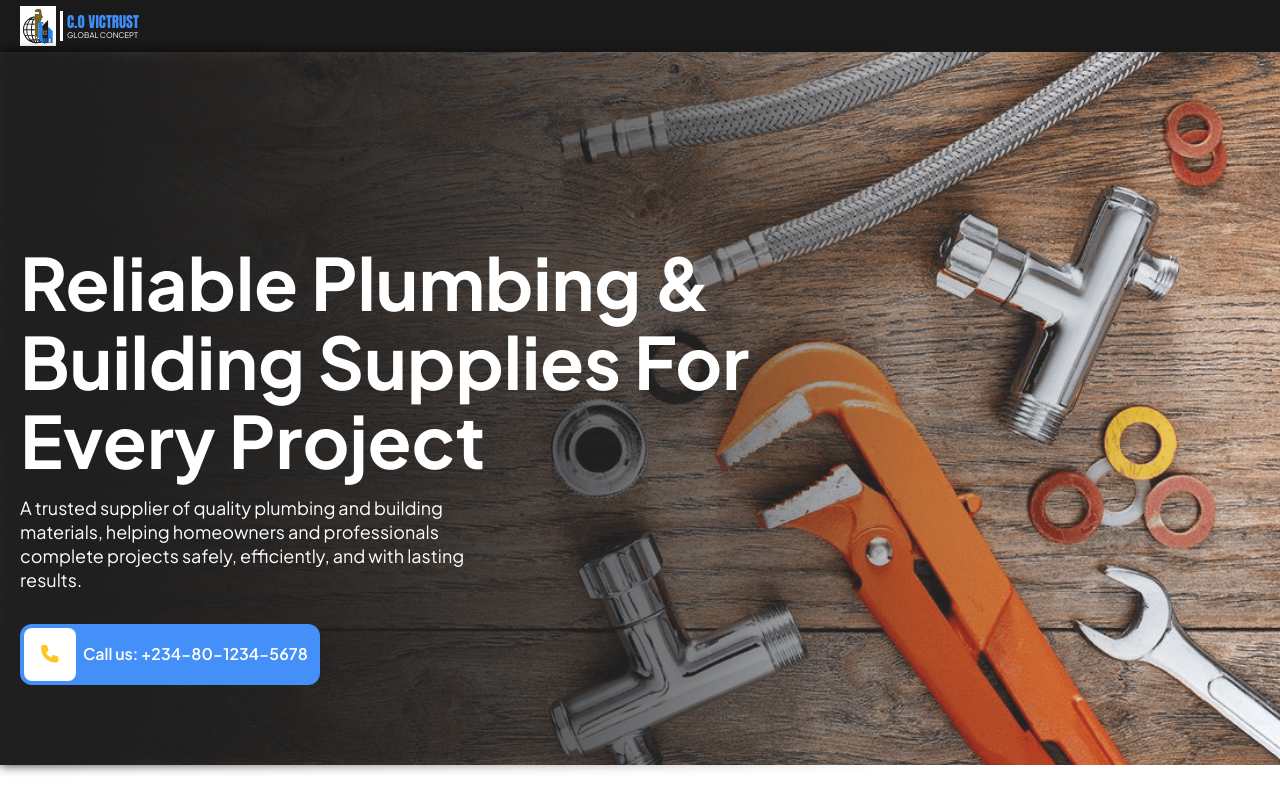
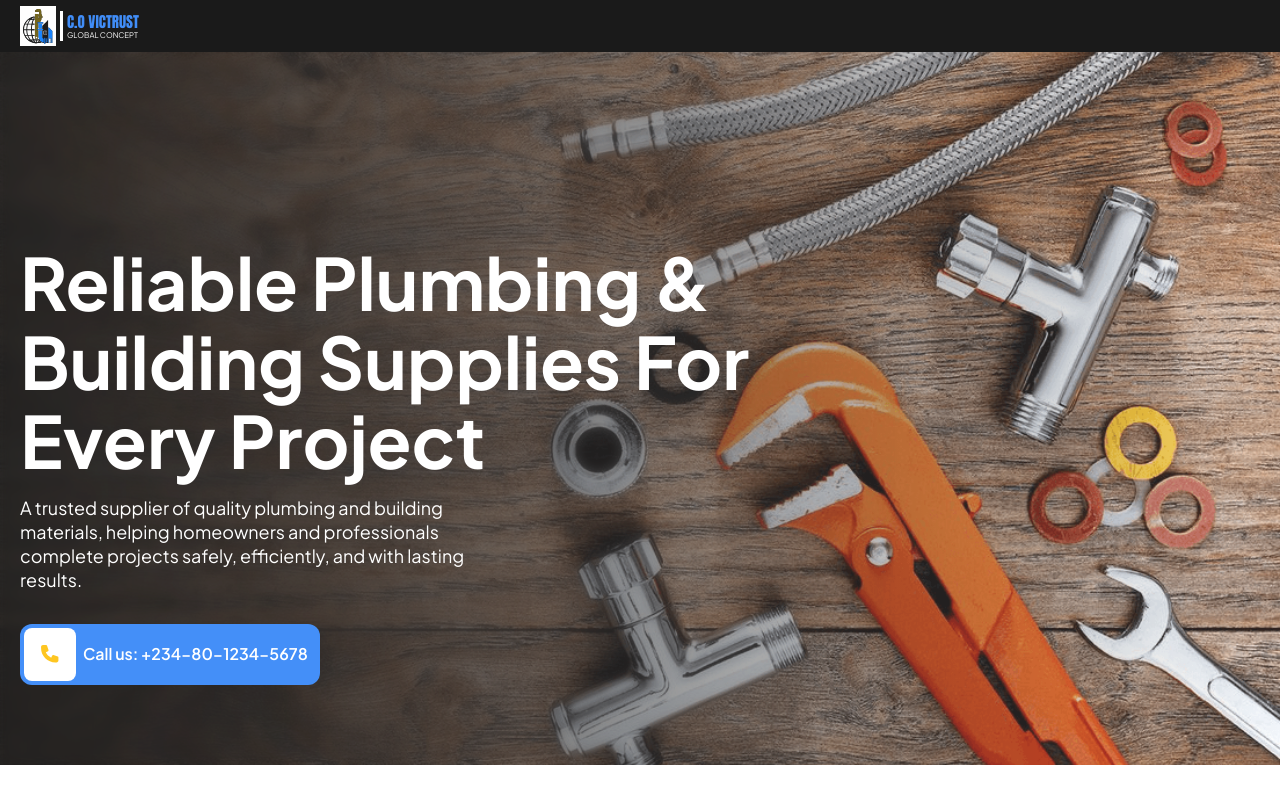
Before and after one commit to TaylorOkis/co_victrust_GC, a website built with Vite: page index.html in a window 1280 px wide. Shown: the top 800 px of the page. Built offline with nearby package versions, Linux system fonts and the light colour scheme.

Commit message:
Update Hero blur overlay (I understand it now!)

```diff
--- a/src/main.js
+++ b/src/main.js
@@ -29,7 +29,6 @@
   <section class="hero">
     <div class="hero__linear--overlay"></div>
     <div class="hero__linear--blur-overlay"></div>
-    <div class="hero__blue-overlay"></div>
     <div class="wrapper hero__wrapper">
       <h1 class="hero__title">Reliable Plumbing & Building Supplies for Every Project</h1>
       <p class="hero__description">A trusted supplier of quality plumbing and building materials, helping homeowners and professionals complete projects safely, efficiently, and with lasting results.</p>
--- a/src/style.css
+++ b/src/style.css
@@ -326,10 +326,16 @@
 
   .hero__linear--blur-overlay {
     position: absolute;
-    width: 71%;
+    width: 70%;
     height: 100%;
-    filter: blur(6px);
-    background-image: linear-gradient(271deg, transparent, black);
+    backdrop-filter: blur(6px);
+    mask-image: linear-gradient(
+      to right,
+      rgb(0, 0, 0, 1),
+      rgb(0, 0, 0, 0.8),
+      rgb(0, 0, 0, 0.4),
+      rgb(0, 0, 0, 0)
+    );
     z-index: 2;
   }
 }
```
